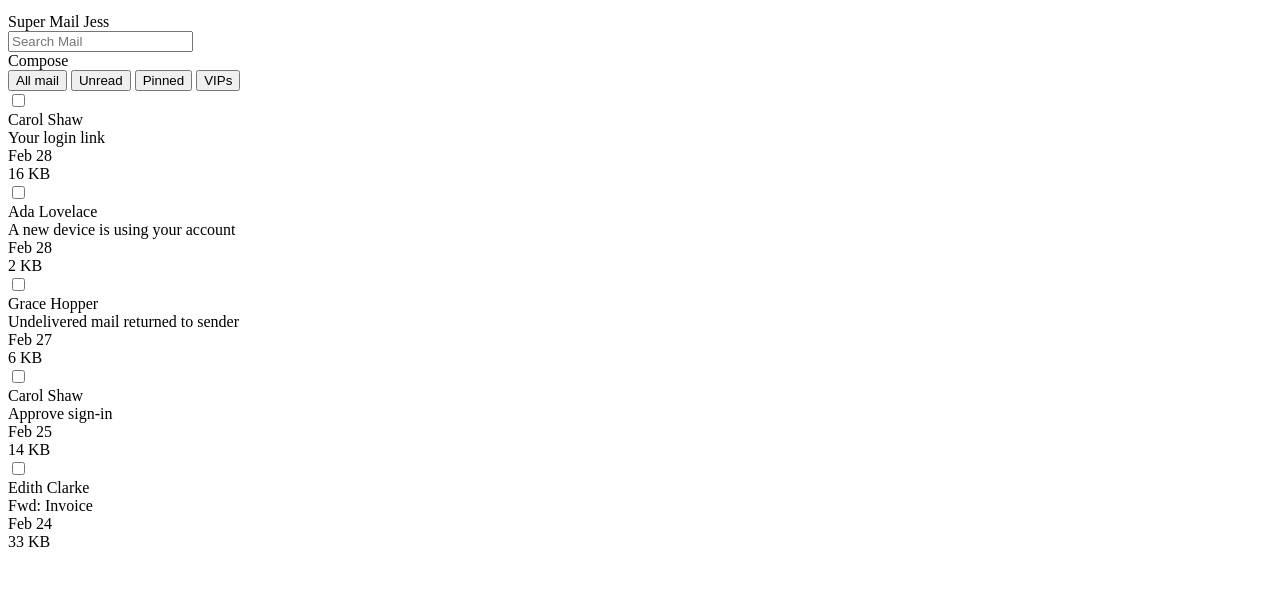
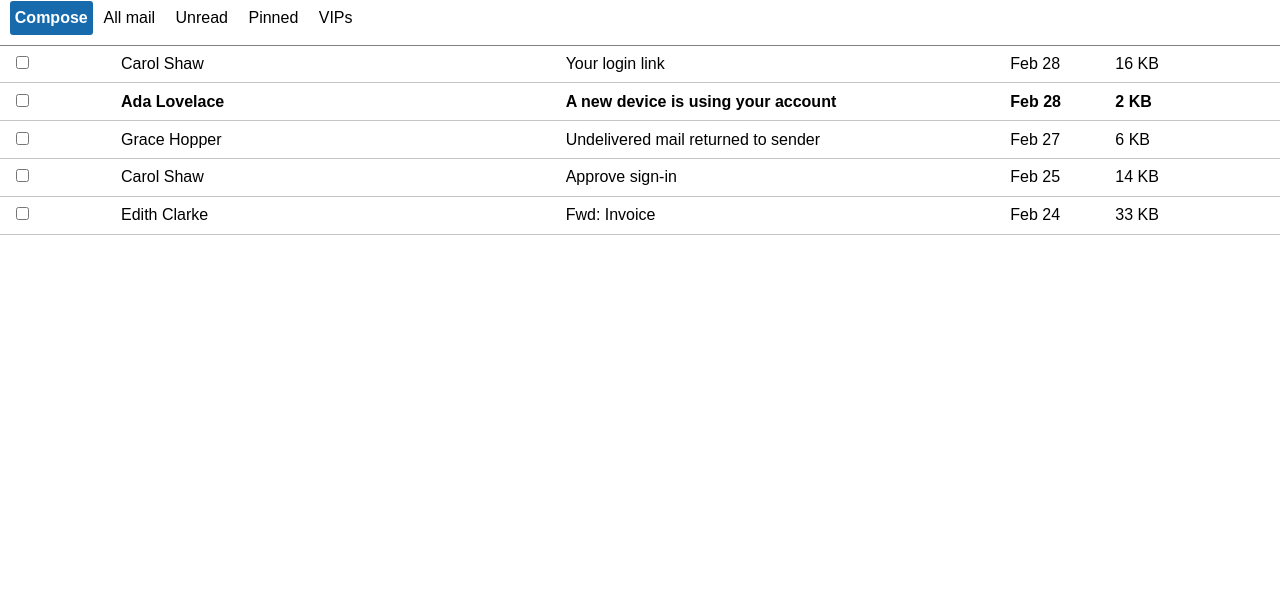
Before and after one commit to bloominstituteoftechnology/module-project-html-and-css-ii-Gilbert228, a plain HTML site: page index.html in a window 1280 px wide. Shown: the part 203-800 px from the top of the page. Drawn offline with Linux system fonts and the light colour scheme.

Commit message:
first commit

```diff
--- a/index.html
+++ b/index.html
@@ -5,61 +5,154 @@
   <meta charset="UTF-8">
   <style>
     /* 👉 Task 1- Apply the reset found on this page: https://www.joshwcomeau.com/css/custom-css-reset/ */
+    /*
+   /*
+  1. Use a more-intuitive box-sizing model.
+*/
+*, *::before, *::after {
+  box-sizing: border-box;
+}
+/*
+  2. Remove default margin
+*/
+* {
+  margin: 0;
+}
+/*
+  Typographic tweaks!
+  3. Add accessible line-height
+  4. Improve text rendering
+*/
+body {
+  line-height: 1.5;
+  -webkit-font-smoothing: antialiased;
+}
+/*
+  5. Improve media defaults
+*/
+img, picture, video, canvas, svg {
+  display: block;
+  max-width: 100%;
+}
+/*
+  6. Remove built-in form typography styles
+*/
+input, button, textarea, select {
+  font: inherit;
+}
+/*
+  7. Avoid text overflows
+*/
+p, h1, h2, h3, h4, h5, h6 {
+  overflow-wrap: break-word;
+}
+/*
+  8. Create a root stacking context
+*/
+#root, #__next {
+  isolation: isolate;
+}
 
   </style>
   <style>
     /* 👉 Task 2- Target the body element.
     Apply a font family of Arial to the body element.
     The font property is inherited by descendant (nested) elements. */
+    body{font-family: Arial,Arial, Helvetica, sans-serif;}
 
     /* 👉 Task 3- Target the element with id headerTop.
     Apply white color to the text, some padding using px or rem units, and a dark background color. */
-
+    #headerTop{color: white;
+                 padding:10px ;
+                 background-color:#176bad;}
     /* 👉 Task 4- Target the divs that are directly nested underneath the id headerTop.
     Make them display as inline block, instead of block.
     This will make them render on the same line. */
+     #headerTop > div{ display: inline-block;}
 
     /* 👉 Task 5- Target the spans that are nested inside the id headerTop.
     Make them have some margin on the right.
     This will prevent the spans from crashing against one another. */
-
+     #headerTop span{ margin-right: 10px;}
     /* 👉 Task 6- Target the first span nested inside the element with id headerTop.
     Make it have a font weight of bold, and transform the text to uppercase. */
-
+    .logo{
+      text-transform: uppercase;
+      font-weight:bold;
+     }
     /* 👉 Task 7- Target the id headerBottom.
     Give it a bottom border of 1 pixel, solid gray, and a little bit of padding using px or rem units. */
+    #headerBottom{
+      border-bottom: 1px solid gray;
+      padding:10px
+    }
 
     /* 👉 Task 8- Target the divs that are nested directly inside the element with id headerBottom.
     Make them display as inline block, instead of block.
     This will cause them to render on the same line.
     You can consolidate this rule with the one on step. 4 */
+    #headerBottom{display:flex;
+                  align-items: center;
+                  gap:8px}
 
     /* 👉 Task 9- Target the "Compose" button, although note it's a div instead an actual button.
     Give it color, bold text, background, padding, border radius, margin right, and a cursor of pointer. */
+    .bluebut{
+      color:white;
+      background-color: #176bad;
+      padding: 0.3rem;
+      border-radius: 3px;
+      margin-right: 3px;
+      cursor: pointer;
+      font-weight: bold;
+    }
 
     /* 👉 Task 10- Research how to remove all the default styling of button elements.
     Target the button elements inside the element with id headerBottom.
     Remove all their styling, give them a bit of margin to the right, and a cursor of pointer. */
-
+    #headerBottom button{
+      padding:0;
+      border:none;
+      background: none;
+      margin-right:1rem;
+      cursor: pointer;
+    }
     /* 👉 Task 11- Target the button element inside the id headerBottom that has a class of active
     Make the font weight be bolder, and add a bottom border of 2 pixels solid color (you choose the color).
     Add the class name to the "All mail" button. */
-
+    #headerBottom button .active{
+      border-bottom: 2px solid #176bad;
+      font-weight: bold;
+    }
     /* 👉 Task 12- Target all divs directly nested inside elements with a class of email,
     and make them display as inline-block elements.
     This will make each email render all its details in the same line*/
-
+     .email > div{
+      display: inline-block;
+     }
     /* 👉 Task 13- Target the elements with a class of email.
     Give them some padding, bigger padding to the left, and a bottom border of very light grey. */
+    .email{
+      padding: 0.4rem;
+      padding-left: 1rem;
+      border-bottom: 1px solid #c5c5c5;
+    }
 
     /* 👉 Task 14- Target each div inside the element with a class of email.
     Make the email author and the email subject take 35% of the width of the parent element.
     Make the check, the date and the size take up 8% of the width of the parent element.
     This will arrange the details in visible columns. */
-
+    .email-name, .email-subject{
+      width:35%;
+    }
+    .email-date, .email-check, .email-size{
+      width:8%;
+    }
     /* 👉 Task 15- Target the second email and have its font weight be bold.
     This will make it look "unread". */
-
+   .email:nth-child(2){
+    font-weight: bold;
+   }
     /* Well done! Check the design file to make sure you are close enough. */
 
   </style>
@@ -77,21 +170,21 @@
   <div>
     <header>
       <div id="headerTop">
-        <div>
-          <span>Super Mail</span>
+        <div class="'inline-container">
+          <span class="logo">Super Mail</span>
           <span>Jess</span>
         </div>
-        <div>
+        <div id="'inline-container">
           <input type="text" placeholder="Search Mail" />
         </div>
       </div>
       <div id="headerBottom">
-        <div>Compose</div>
+        <div class=" bluebut">Compose</div>
         <div>
-          <button>All mail</button>
-          <button>Unread</button>
-          <button>Pinned</button>
-          <button>VIPs</button>
+          <button class="active">All mail</button>
+          <button >Unread</button>
+          <button >Pinned</button>
+          <button >VIPs</button>
         </div>
       </div>
     </header>
```
Also changed, not shown: 1 other file.
